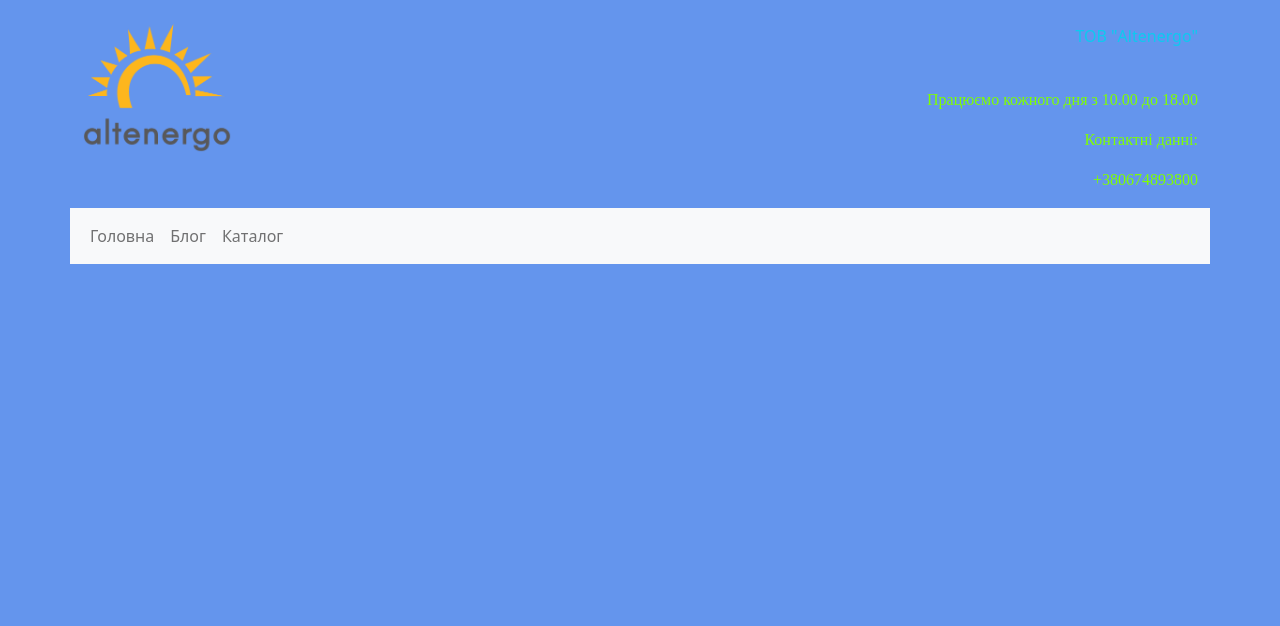
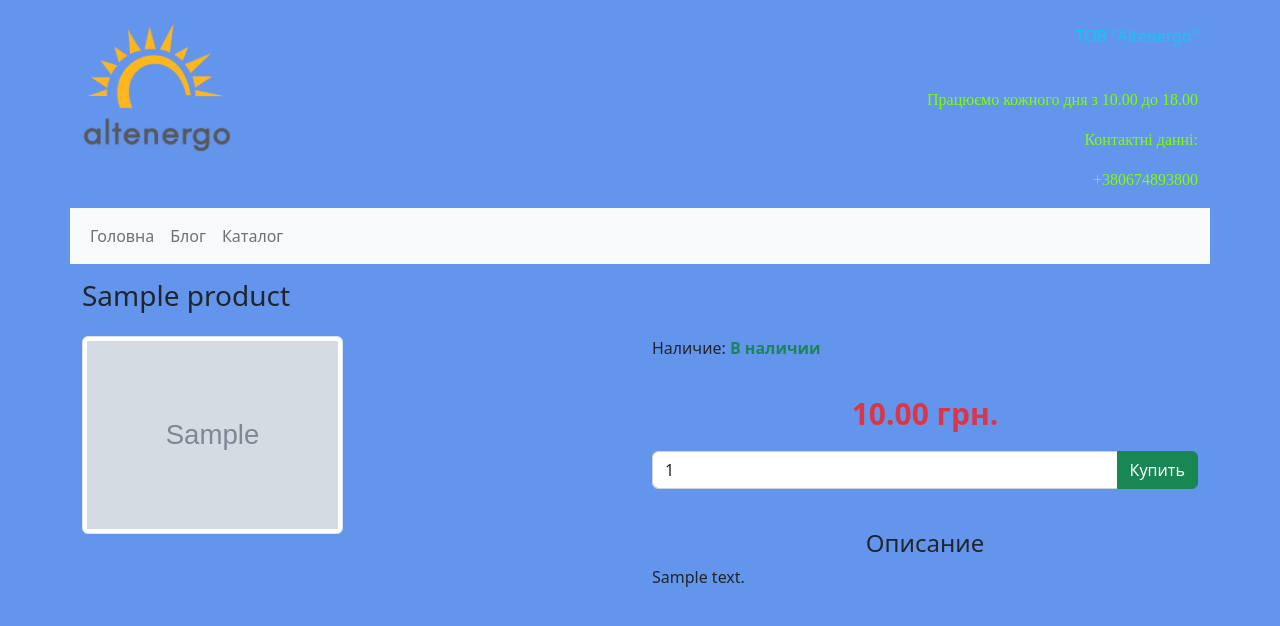
Before and after one commit to Buulbik/Hillel, a Django app: page /catalog/product/1/ in a window 1280 px wide. Shown: the top 626 px of the page. Run offline with Django 4.2, Linux system fonts and the light colour scheme; tables that the repository leaves empty hold one stand-in row (values such as "Sample post"); grey boxes marked "Sample" are stand-in pictures; parts of the project's set-up code (start-up, migrations or seed data) failed here and were passed over.

Commit message:
Homework

```diff
--- a/templates/catalog/product.html
+++ b/templates/catalog/product.html
@@ -1,34 +1,36 @@
 {% extends "base.html" %}
 {% load static %}
 {% block content %}
-    {% for item in object_list %}
         <div class="product-view">
-        <h3 class="my-header">{{ item.name }}</h3>
+        <h3 class="my-header">{{ product.name }}</h3>
         <div class="row">
+
 
         <div class="col-xs-12 col-md-6">
             <div class="row">
                 <div class="col-6">
-                    <a href="{{ item.get_absolute_url }}" class="product-image"
+                {% for item in product.images %}
+                    <a href="{{ item.image.url }}" class="product-image"
                        data-lightbox="roadtrip">
-                        {% if item.images %}
-                            <img src="{{ item.images.image.url }}" alt=""
+                        {% if item.image %}
+                            <img src="{{ item.image_thumbnail.url }}" alt=""
                                  class="img-thumbnail">
                         {% else %}
                             <img src="{% static 'no-image.png' %}" alt="">
                         {% endif %}
+                {% endfor %}
                     </a>
                 </div>
             </div>
         </div>
 
         <div class="col-xs-12 col-md-6">
-            {% if item.quantity > 1 %}
+            {% if product.quantity >= 1 %}
                 <p>Наличие: <b class="text-success">В наличии</b></p>
             {% else %}
                 <p>Наличие: <b class="text-success">Нет в наличии</b></p>
             {% endif %}
-            <b class="text-danger product-price">{{ item.price }} грн.</b>
+            <b class="text-danger product-price">{{ product.price }} грн.</b>
             <form action="">
                 <div class="input-group mb-3">
                     <input type="number" min="1" step="1" max="100" value="1" class="form-control">
@@ -37,9 +39,9 @@
             </form>
             <br>
             <h4 class="text-center">Описание</h4>
-            <p>{{ item.discription }}</p>
+            <p>{{ product.description }}</p>
         </div>
-    {% endfor %}
+
 
 </div>
 <script>
```
